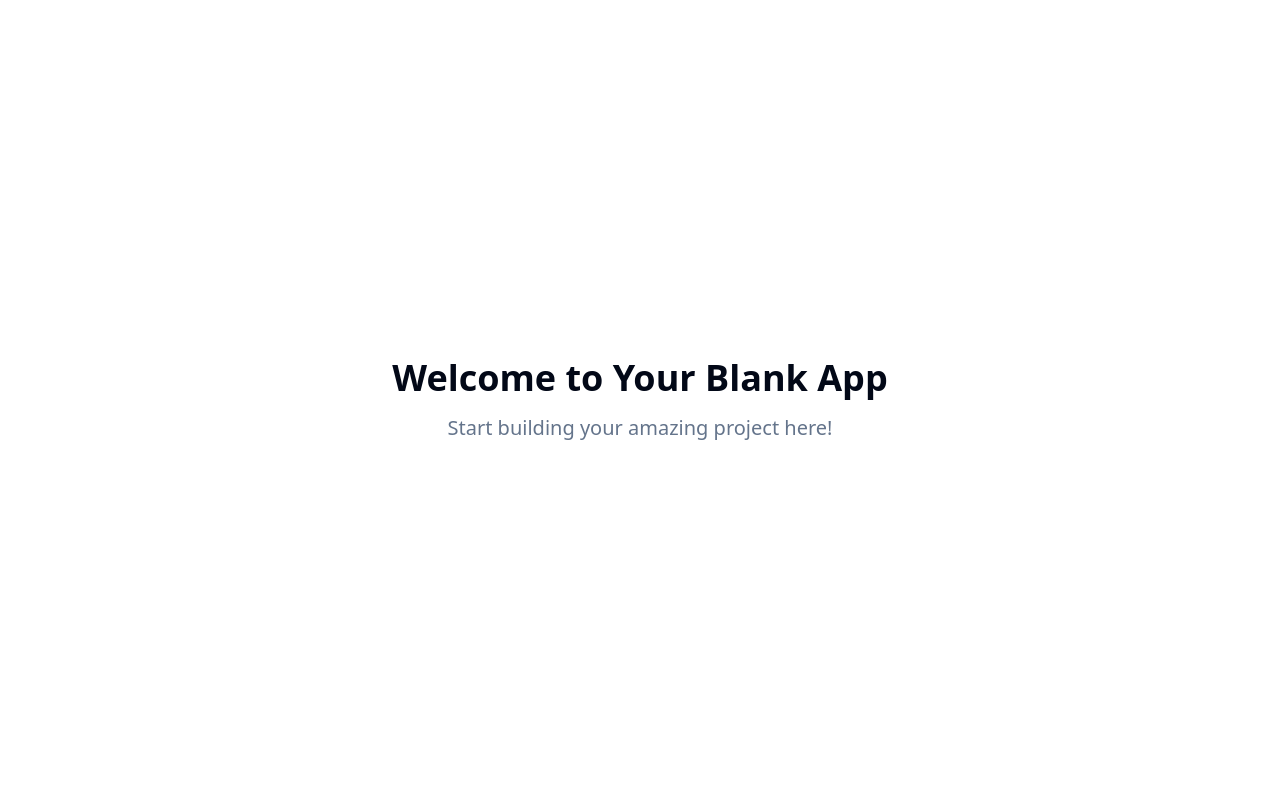
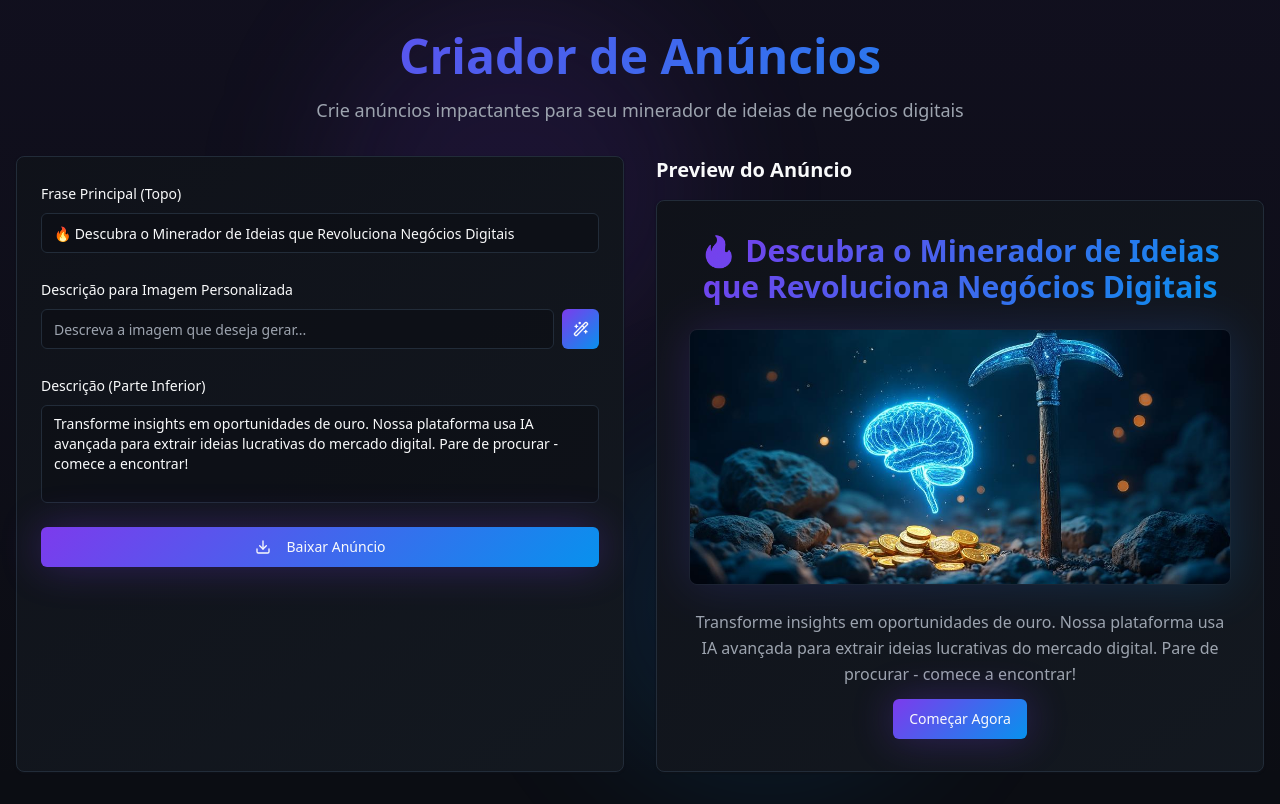
Before and after one commit to lucascarlosmeuads/idea-ad-creator, a React (Vite) app: page / in a window 1280 px wide. Built offline with nearby package versions, Linux system fonts and the light colour scheme.

Commit message:
Create ad image
Create an image for a digital business idea miner advertisement. The image should include a headline at the top, a counter-intuitive image in the middle, and a description at the bottom.

```diff
--- /dev/null
+++ b/src/components/AdCreator.tsx
@@ -0,0 +1,175 @@
+import { useState } from "react";
+import { Button } from "@/components/ui/button";
+import { Input } from "@/components/ui/input";
+import { Textarea } from "@/components/ui/textarea";
+import { Card } from "@/components/ui/card";
+import { Label } from "@/components/ui/label";
+import { Loader2, Download, Wand2 } from "lucide-react";
+import { toast } from "sonner";
+import heroImage from "@/assets/idea-mining-hero.jpg";
+
+interface AdPreviewProps {
+  topText: string;
+  imageUrl: string;
+  bottomText: string;
+}
+
+const AdPreview = ({ topText, imageUrl, bottomText }: AdPreviewProps) => (
+  <Card className="bg-gradient-card border-border shadow-card overflow-hidden">
+    <div className="p-8 space-y-6">
+      {/* Top Text */}
+      <div className="text-center">
+        <h2 className="text-2xl md:text-3xl font-bold bg-gradient-primary bg-clip-text text-transparent leading-tight">
+          {topText || "Sua frase principal aqui"}
+        </h2>
+      </div>
+
+      {/* Image */}
+      <div className="relative group">
+        <div className="absolute inset-0 bg-gradient-primary opacity-20 rounded-lg blur-xl transition-opacity group-hover:opacity-30"></div>
+        <img
+          src={imageUrl || heroImage}
+          alt="Imagem do anúncio"
+          className="relative w-full h-64 object-cover rounded-lg border border-border/50"
+        />
+      </div>
+
+      {/* Bottom Text */}
+      <div className="text-center space-y-3">
+        <p className="text-muted-foreground leading-relaxed">
+          {bottomText || "Sua descrição detalhada aqui"}
+        </p>
+        <Button className="bg-gradient-primary hover:opacity-90 transition-opacity shadow-glow">
+          Começar Agora
+        </Button>
+      </div>
+    </div>
+  </Card>
+);
+
+export default function AdCreator() {
+  const [topText, setTopText] = useState("🔥 Descubra o Minerador de Ideias que Revoluciona Negócios Digitais");
+  const [bottomText, setBottomText] = useState("Transforme insights em oportunidades de ouro. Nossa plataforma usa IA avançada para extrair ideias lucrativas do mercado digital. Pare de procurar - comece a encontrar!");
+  const [customImageUrl, setCustomImageUrl] = useState("");
+  const [isGeneratingImage, setIsGeneratingImage] = useState(false);
+
+  const generateCustomImage = async () => {
+    if (!customImageUrl.trim()) {
+      toast.error("Digite uma descrição para a imagem");
+      return;
+    }
+
+    setIsGeneratingImage(true);
+    try {
+      // Aqui você pode integrar com a API do Runware para gerar imagens personalizadas
+      toast.success("Funcionalidade de geração de imagem será implementada");
+    } catch (error) {
+      toast.error("Erro ao gerar imagem");
+    } finally {
+      setIsGeneratingImage(false);
+    }
+  };
+
+  const downloadAd = () => {
+    toast.success("Funcionalidade de download será implementada");
+  };
+
+  return (
+    <div className="min-h-screen bg-background relative overflow-hidden">
+      {/* Background Effects */}
+      <div className="absolute inset-0 bg-gradient-glow opacity-50"></div>
+      <div className="absolute top-0 left-1/4 w-96 h-96 bg-primary/10 rounded-full blur-3xl animate-float"></div>
+      <div className="absolute bottom-0 right-1/4 w-96 h-96 bg-accent/10 rounded-full blur-3xl animate-float" style={{ animationDelay: '1s' }}></div>
+
+      <div className="relative z-10 container mx-auto px-4 py-8">
+        <div className="text-center mb-8">
+          <h1 className="text-4xl md:text-5xl font-bold bg-gradient-primary bg-clip-text text-transparent mb-4">
+            Criador de Anúncios
+          </h1>
+          <p className="text-muted-foreground text-lg">
+            Crie anúncios impactantes para seu minerador de ideias de negócios digitais
+          </p>
+        </div>
+
+        <div className="grid lg:grid-cols-2 gap-8">
+          {/* Controls */}
+          <Card className="bg-gradient-card border-border shadow-card">
+            <div className="p-6 space-y-6">
+              <div className="space-y-2">
+                <Label htmlFor="topText" className="text-foreground font-medium">
+                  Frase Principal (Topo)
+                </Label>
+                <Input
+                  id="topText"
+                  value={topText}
+                  onChange={(e) => setTopText(e.target.value)}
+                  placeholder="Digite a frase principal..."
+                  className="bg-background/50 border-border"
+                />
+              </div>
+
+              <div className="space-y-2">
+                <Label htmlFor="customImage" className="text-foreground font-medium">
+                  Descrição para Imagem Personalizada
+                </Label>
+                <div className="flex gap-2">
+                  <Input
+                    id="customImage"
+                    value={customImageUrl}
+                    onChange={(e) => setCustomImageUrl(e.target.value)}
+                    placeholder="Descreva a imagem que deseja gerar..."
+                    className="bg-background/50 border-border"
+                  />
+                  <Button
+                    onClick={generateCustomImage}
+                    disabled={isGeneratingImage}
+                    size="icon"
+                    className="bg-gradient-primary hover:opacity-90"
+                  >
+                    {isGeneratingImage ? (
+                      <Loader2 className="h-4 w-4 animate-spin" />
+                    ) : (
+                      <Wand2 className="h-4 w-4" />
+                    )}
+                  </Button>
+                </div>
+              </div>
+
+              <div className="space-y-2">
+                <Label htmlFor="bottomText" className="text-foreground font-medium">
+                  Descrição (Parte Inferior)
+                </Label>
+                <Textarea
+                  id="bottomText"
+                  value={bottomText}
+                  onChange={(e) => setBottomText(e.target.value)}
+                  placeholder="Digite a descrição detalhada..."
+                  rows={4}
+                  className="bg-background/50 border-border resize-none"
+                />
+              </div>
+
+              <Button
+                onClick={downloadAd}
+                className="w-full bg-gradient-primary hover:opacity-90 transition-opacity shadow-glow"
+              >
+                <Download className="mr-2 h-4 w-4" />
+                Baixar Anúncio
+              </Button>
+            </div>
+          </Card>
+
+          {/* Preview */}
+          <div className="space-y-4">
+            <h3 className="text-xl font-semibold text-foreground">Preview do Anúncio</h3>
+            <AdPreview
+              topText={topText}
+              imageUrl={customImageUrl || heroImage}
+              bottomText={bottomText}
+            />
+          </div>
+        </div>
+      </div>
+    </div>
+  );
+}
--- a/src/components/ui/button.tsx
+++ b/src/components/ui/button.tsx
@@ -5,7 +5,7 @@ import { cva, type VariantProps } from "class-variance-authority"
 import { cn } from "@/lib/utils"
 
 const buttonVariants = cva(
-  "inline-flex items-center justify-center gap-2 whitespace-nowrap rounded-md text-sm font-medium ring-offset-background transition-colors focus-visible:outline-none focus-visible:ring-2 focus-visible:ring-ring focus-visible:ring-offset-2 disabled:pointer-events-none disabled:opacity-50 [&_svg]:pointer-events-none [&_svg]:size-4 [&_svg]:shrink-0",
+  "inline-flex items-center justify-center gap-2 whitespace-nowrap rounded-md text-sm font-medium ring-offset-background transition-all focus-visible:outline-none focus-visible:ring-2 focus-visible:ring-ring focus-visible:ring-offset-2 disabled:pointer-events-none disabled:opacity-50 [&_svg]:pointer-events-none [&_svg]:size-4 [&_svg]:shrink-0",
   {
     variants: {
       variant: {
@@ -18,6 +18,7 @@ const buttonVariants = cva(
           "bg-secondary text-secondary-foreground hover:bg-secondary/80",
         ghost: "hover:bg-accent hover:text-accent-foreground",
         link: "text-primary underline-offset-4 hover:underline",
+        gradient: "bg-gradient-primary text-primary-foreground hover:opacity-90 shadow-glow",
       },
       size: {
         default: "h-10 px-4 py-2",
--- a/src/index.css
+++ b/src/index.css
@@ -8,33 +8,43 @@ All colors MUST be HSL.
 
 @layer base {
   :root {
-    --background: 0 0% 100%;
-    --foreground: 222.2 84% 4.9%;
+    --background: 225 25% 6%;
+    --foreground: 210 20% 98%;
 
-    --card: 0 0% 100%;
-    --card-foreground: 222.2 84% 4.9%;
+    --card: 225 25% 8%;
+    --card-foreground: 210 20% 98%;
 
-    --popover: 0 0% 100%;
-    --popover-foreground: 222.2 84% 4.9%;
+    --popover: 225 25% 8%;
+    --popover-foreground: 210 20% 98%;
 
-    --primary: 222.2 47.4% 11.2%;
-    --primary-foreground: 210 40% 98%;
+    --primary: 262 83% 58%;
+    --primary-foreground: 210 20% 98%;
+    --primary-glow: 262 83% 70%;
 
-    --secondary: 210 40% 96.1%;
-    --secondary-foreground: 222.2 47.4% 11.2%;
+    --secondary: 215 25% 15%;
+    --secondary-foreground: 210 20% 98%;
 
-    --muted: 210 40% 96.1%;
-    --muted-foreground: 215.4 16.3% 46.9%;
+    --muted: 215 25% 15%;
+    --muted-foreground: 217 10% 65%;
 
-    --accent: 210 40% 96.1%;
-    --accent-foreground: 222.2 47.4% 11.2%;
+    --accent: 204 94% 48%;
+    --accent-foreground: 210 20% 98%;
 
     --destructive: 0 84.2% 60.2%;
     --destructive-foreground: 210 40% 98%;
 
-    --border: 214.3 31.8% 91.4%;
-    --input: 214.3 31.8% 91.4%;
-    --ring: 222.2 84% 4.9%;
+    --border: 215 25% 18%;
+    --input: 215 25% 18%;
+    --ring: 262 83% 58%;
+
+    /* Gradients */
+    --gradient-primary: linear-gradient(135deg, hsl(var(--primary)), hsl(var(--accent)));
+    --gradient-card: linear-gradient(145deg, hsl(var(--card)), hsl(215 25% 10%));
+    --gradient-glow: linear-gradient(180deg, hsl(var(--primary) / 0.1), transparent);
+
+    /* Shadows */
+    --shadow-glow: 0 0 40px hsl(var(--primary) / 0.3);
+    --shadow-card: 0 10px 30px -10px hsl(0 0% 0% / 0.5);
 
     --radius: 0.5rem;
 
--- a/src/pages/Index.tsx
+++ b/src/pages/Index.tsx
@@ -1,14 +1,7 @@
-// Update this page (the content is just a fallback if you fail to update the page)
+import AdCreator from "@/components/AdCreator";
 
 const Index = () => {
-  return (
-    <div className="min-h-screen flex items-center justify-center bg-background">
-      <div className="text-center">
-        <h1 className="text-4xl font-bold mb-4">Welcome to Your Blank App</h1>
-        <p className="text-xl text-muted-foreground">Start building your amazing project here!</p>
-      </div>
-    </div>
-  );
+  return <AdCreator />;
 };
 
 export default Index;
--- a/tailwind.config.ts
+++ b/tailwind.config.ts
@@ -26,7 +26,8 @@ export default {
 				foreground: 'hsl(var(--foreground))',
 				primary: {
 					DEFAULT: 'hsl(var(--primary))',
-					foreground: 'hsl(var(--primary-foreground))'
+					foreground: 'hsl(var(--primary-foreground))',
+					glow: 'hsl(var(--primary-glow))'
 				},
 				secondary: {
 					DEFAULT: 'hsl(var(--secondary))',
@@ -63,12 +64,29 @@ export default {
 					ring: 'hsl(var(--sidebar-ring))'
 				}
 			},
+			backgroundImage: {
+				'gradient-primary': 'var(--gradient-primary)',
+				'gradient-card': 'var(--gradient-card)',
+				'gradient-glow': 'var(--gradient-glow)'
+			},
+			boxShadow: {
+				'glow': 'var(--shadow-glow)',
+				'card': 'var(--shadow-card)'
+			},
 			borderRadius: {
 				lg: 'var(--radius)',
 				md: 'calc(var(--radius) - 2px)',
 				sm: 'calc(var(--radius) - 4px)'
 			},
 			keyframes: {
+				'float': {
+					'0%, 100%': { transform: 'translateY(0px)' },
+					'50%': { transform: 'translateY(-10px)' }
+				},
+				'glow': {
+					'0%, 100%': { opacity: '0.5' },
+					'50%': { opacity: '1' }
+				},
 				'accordion-down': {
 					from: {
 						height: '0'
@@ -87,6 +105,8 @@ export default {
 				}
 			},
 			animation: {
+				'float': 'float 3s ease-in-out infinite',
+				'glow': 'glow 2s ease-in-out infinite',
 				'accordion-down': 'accordion-down 0.2s ease-out',
 				'accordion-up': 'accordion-up 0.2s ease-out'
 			}
```
Also changed, not shown: src/assets/idea-mining-hero.jpg (added).
